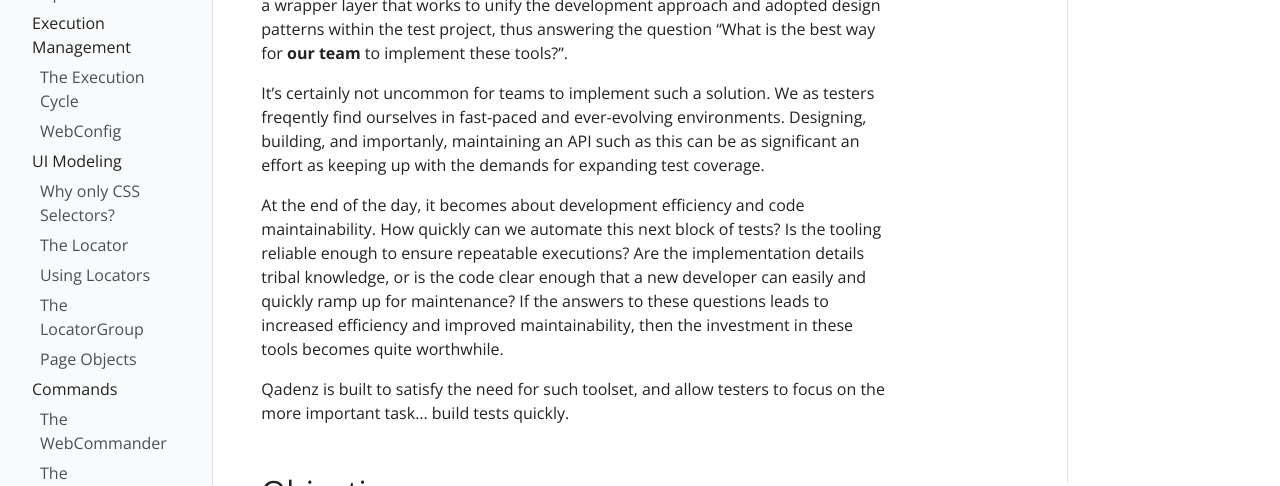
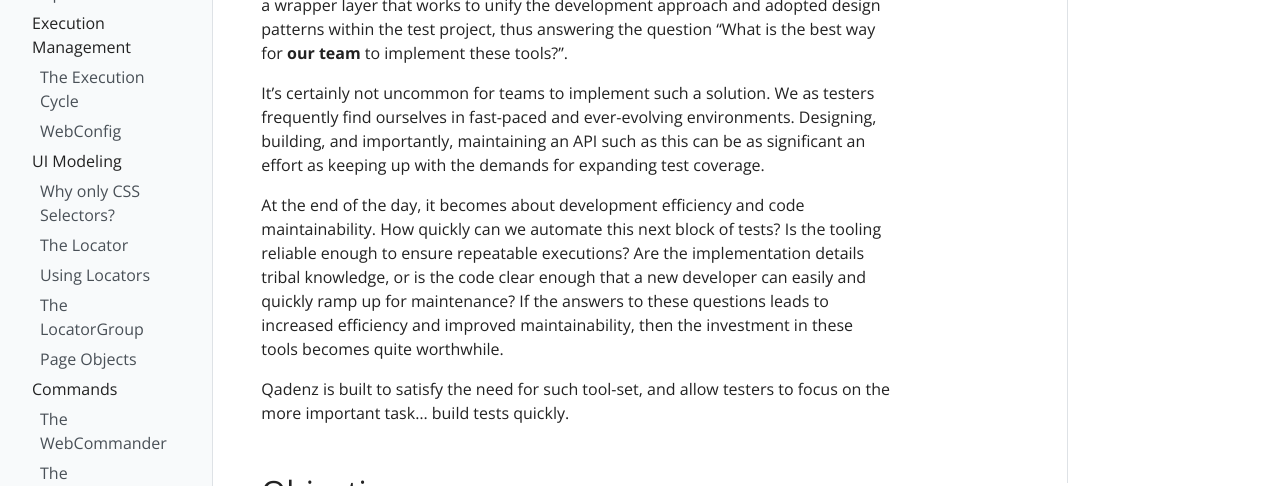
Before and after one commit to qadenz/qadenz.github.io, a Jekyll site: the page built from pages/docs.md, in a window 1280 px wide and 900 px high. Shown: the part 321-807 px from the top of the window. Built offline with Jekyll 4.4.1, drawn with Linux system fonts in a browser that asks for light colours; some of the changed text lies outside the part shown.

Commit message:
Turned on the spellchecker

```diff
--- a/pages/docs.md
+++ b/pages/docs.md
@@ -9,11 +9,11 @@ permalink: /docs/
 
 The role in a test automation project of an intermediate API that wraps frameworks such as Selenium and TestNG is far from uncommon. Many teams realize the importance of an API layer for these underlying tools as a means of simply abstracting common code and building re-usable components for frequently utilized features of the base frameworks. Some teams will take this a step further and design a wrapper layer that works to unify the development approach and adopted design patterns within the test project, thus answering the question "What is the best way for **our team** to implement these tools?".
 
-It's certainly not uncommon for teams to implement such a solution. We as testers freqently find ourselves in fast-paced and ever-evolving environments. Designing, building, and importanly, maintaining an API such as this can be as significant an effort as keeping up with the demands for expanding test coverage.
+It's certainly not uncommon for teams to implement such a solution. We as testers frequently find ourselves in fast-paced and ever-evolving environments. Designing, building, and importantly, maintaining an API such as this can be as significant an effort as keeping up with the demands for expanding test coverage.
 
 At the end of the day, it becomes about development efficiency and code maintainability. How quickly can we automate this next block of tests? Is the tooling reliable enough to ensure repeatable executions? Are the implementation details tribal knowledge, or is the code clear enough that a new developer can easily and quickly ramp up for maintenance? If the answers to these questions leads to increased efficiency and improved maintainability, then the investment in these tools becomes quite worthwhile.
 
-Qadenz is built to satisfy the need for such toolset, and allow testers to focus on the more important task... build tests quickly.
+Qadenz is built to satisfy the need for such tool-set, and allow testers to focus on the more important task... build tests quickly.
 
 ## Objectives
 
```
Also changed, not shown: other parts of pages/docs.md (+9 -9 lines).
